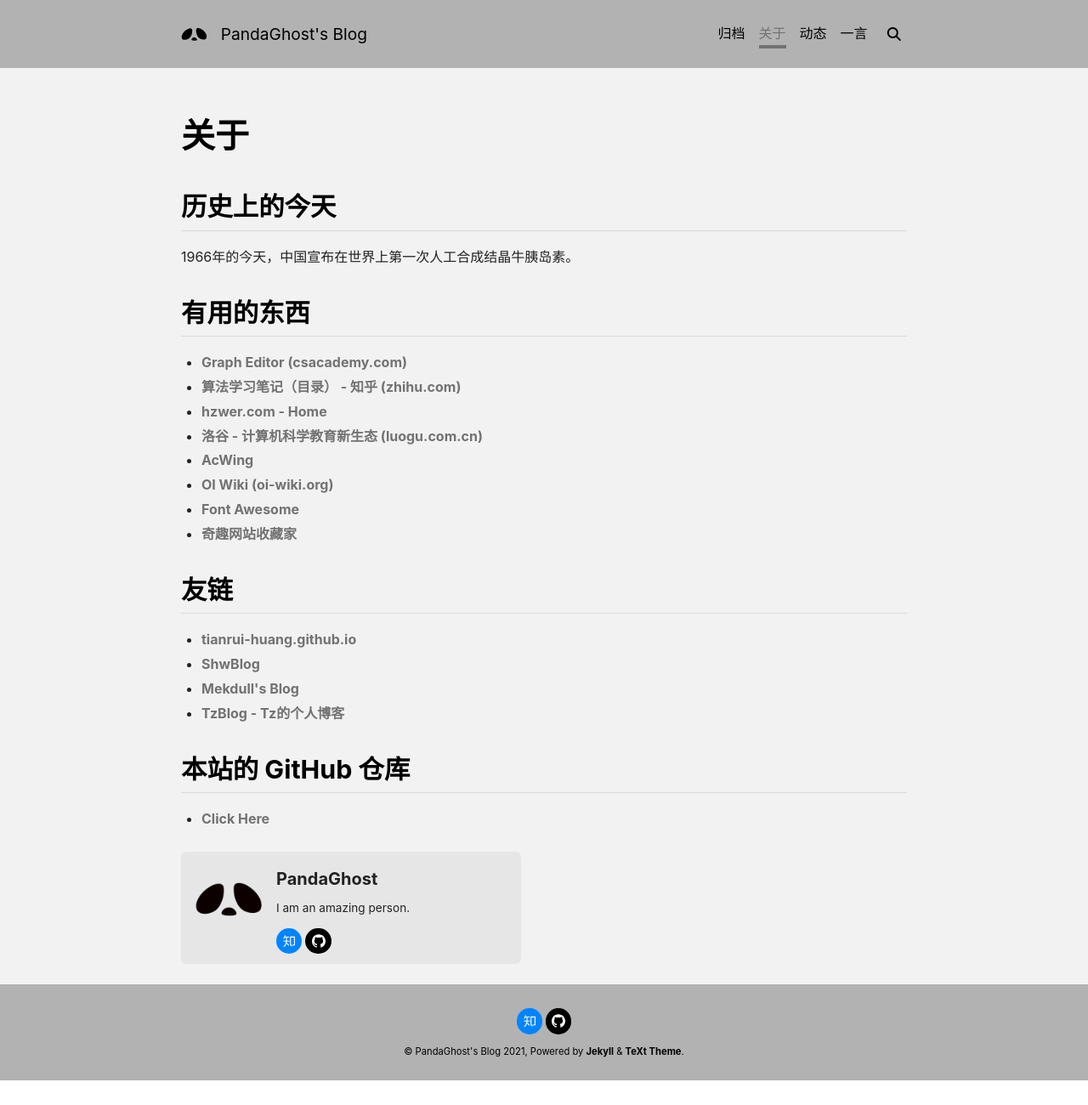
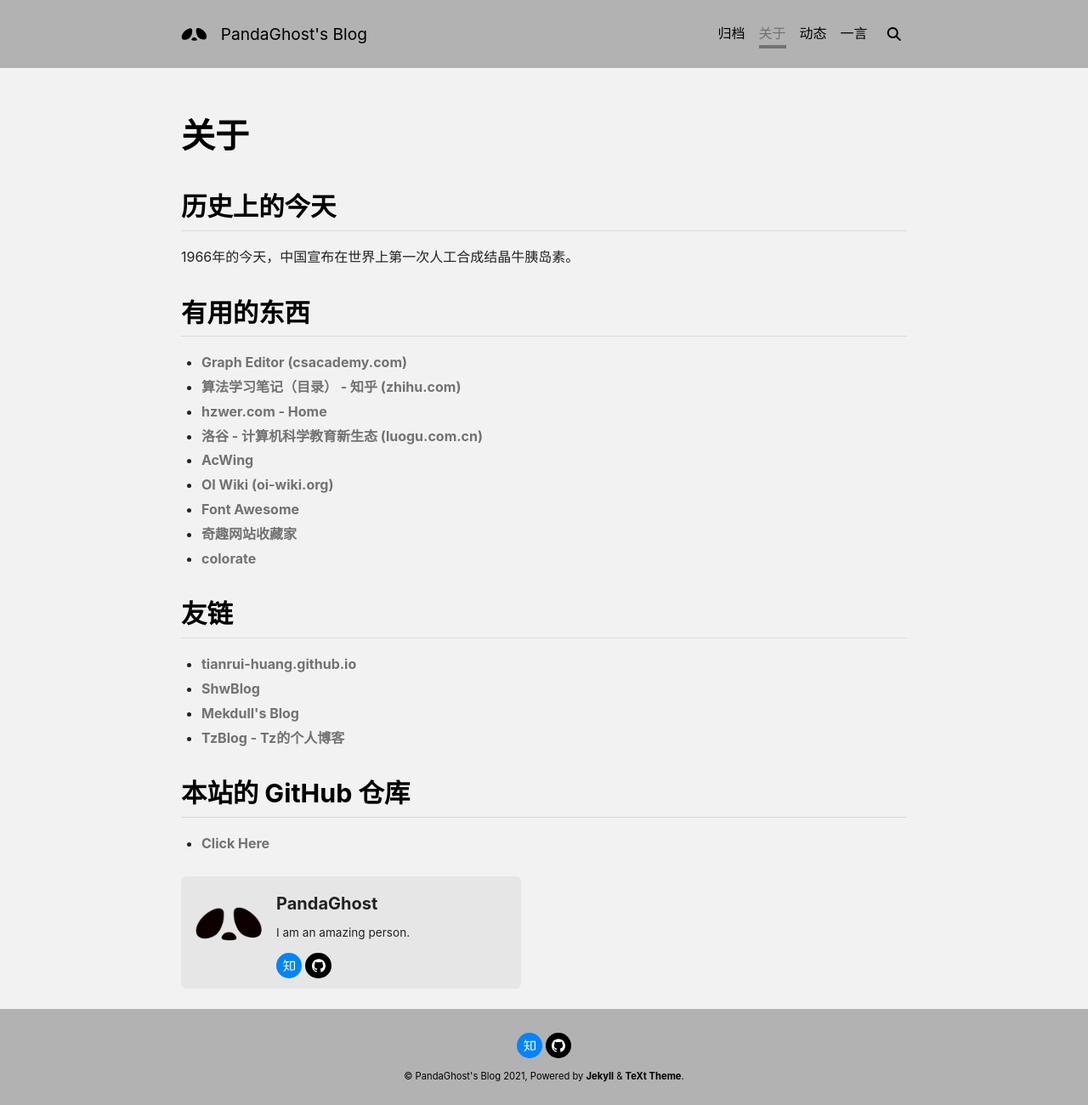
Before and after one commit to Panda-Ghost/Panda-Ghost.GitHub.io, a Jekyll site: the page built from about.md, in a window 1280 px wide. Shown: the whole page at 85% size. Built offline with Jekyll 4.4.1, drawn with Linux system fonts in a browser that asks for light colours; nearby versions of some CDN libraries; before the commit the page ends 1271 px from its top, so only the background shows below that.

Commit message:
Update about.md

```diff
--- a/about.md
+++ b/about.md
@@ -41,6 +41,7 @@ show_author_profile: true
 - [OI Wiki (oi-wiki.org)](https://oi-wiki.org/)
 - [Font Awesome](https://fontawesome.com/)
 - [奇趣网站收藏家](https://fuun.fun/)
+- [colorate](https://colorate.azurewebsites.net/)
 
 ## 友链
 
```
